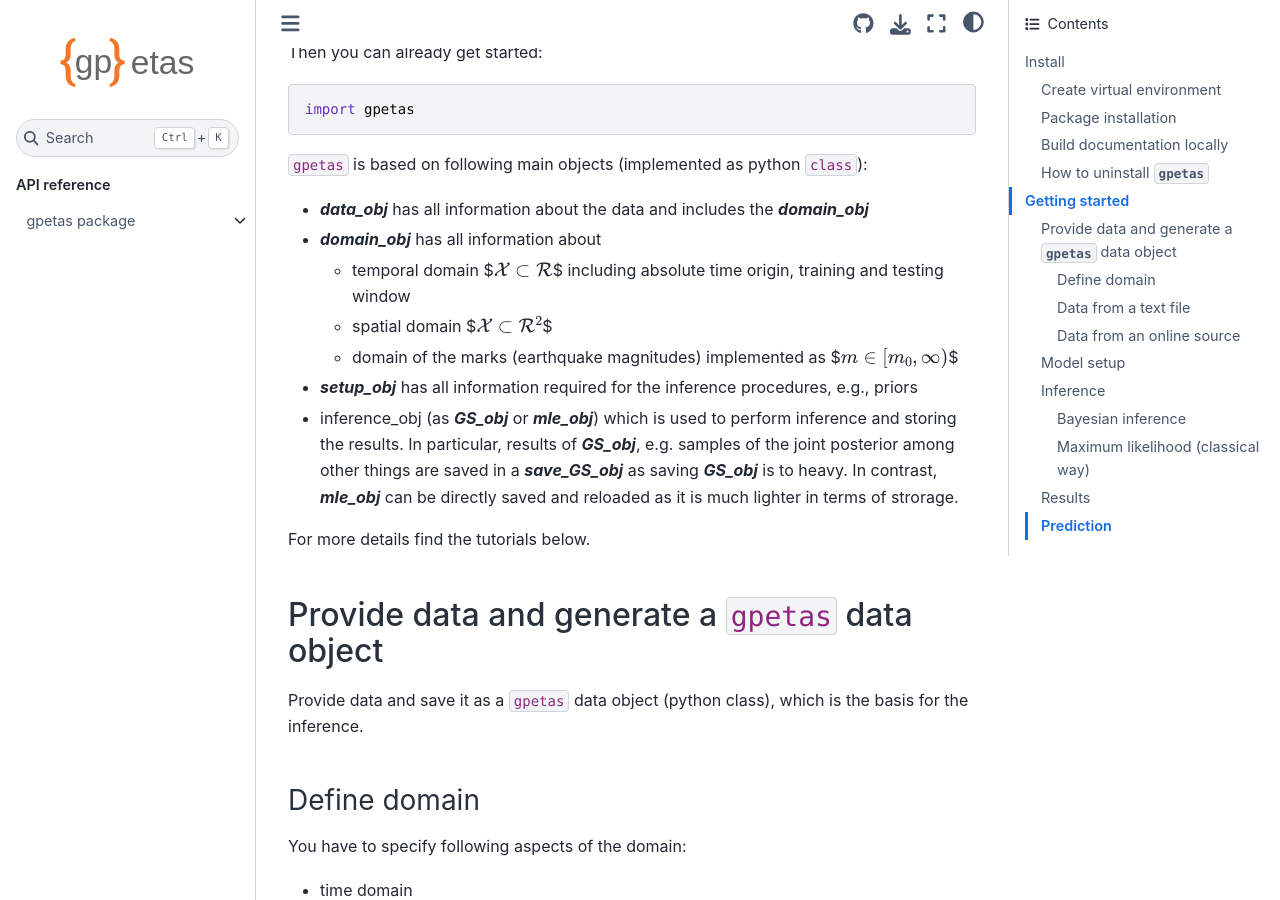
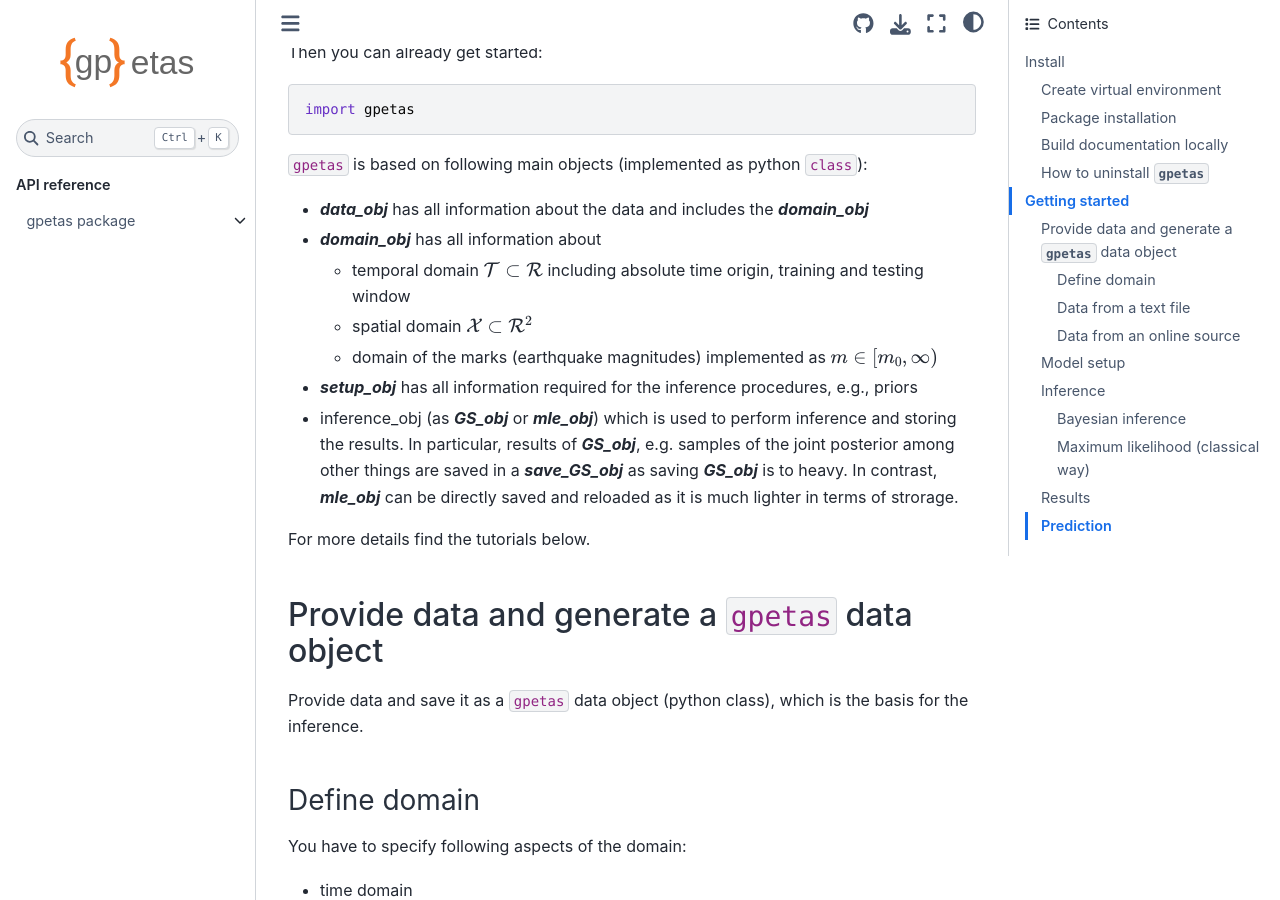
Before and after one commit to chris-molki/gpetas, a Sphinx documentation site: the page built from docs/source/README.md, in a window 1280 px wide and 900 px high, scrolled down 1713 px. Built offline with Sphinx 7.4.7 and the Sphinx Book theme 1.1.4, drawn with Linux system fonts in a browser that asks for light colours; pages that are not in the unit, such as notebooks, are missing from menus.

Commit message:
until data_obj

```diff
--- a/docs/source/README.md
+++ b/docs/source/README.md
@@ -72,9 +72,9 @@ import gpetas
 ``gpetas`` is based on following main objects (implemented as python ``class``):
 * ***data_obj*** has all information about the data and includes the ***domain_obj***
 * ***domain_obj*** has all information about
-  * temporal domain $$\mathcal{X}\subset \mathcal{R}$$ including absolute time origin, training and testing window
-  * spatial domain $$\mathcal{X}\subset \mathcal{R}^2$$
-  * domain of the marks (earthquake magnitudes) implemented as $$m\in[m_0,\infty)$$
+  * temporal domain $\mathcal{T}\subset \mathcal{R}$ including absolute time origin, training and testing window
+  * spatial domain $\mathcal{X}\subset \mathcal{R}^2$
+  * domain of the marks (earthquake magnitudes) implemented as $m\in[m_0,\infty)$
 * ***setup_obj*** has all information required for the inference procedures, e.g., priors
 * inference_obj (as ***GS_obj*** or ***mle_obj***) which is used to perform inference
 and storing the results. In particular, results of  ***GS_obj***, e.g. samples of the
```
